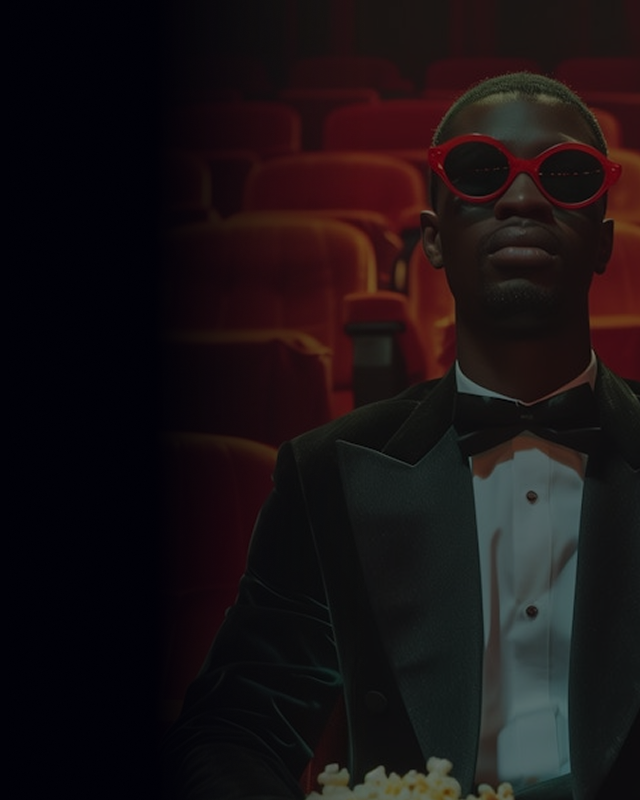
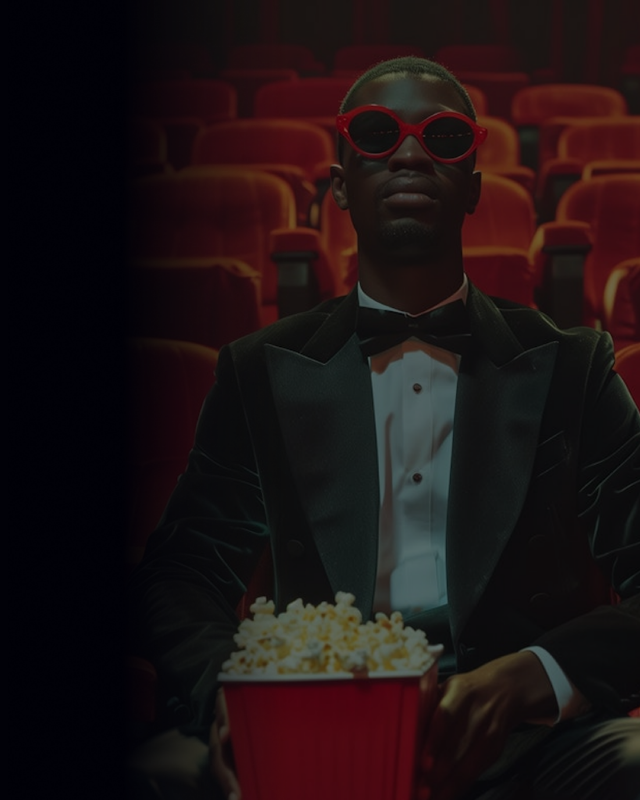
Before and after one commit to Miguel-Leite/ticketor-cinema, a Next.js app: page /login in a window 1280 px wide. Shown: the whole page, without its empty margins (640-1280 px from the left). Built offline with nearby package versions, Linux system fonts and the light colour scheme.

Commit message:
fix: correct CSS class for background image in AuthLayout component

```diff
--- a/app/(auth)/layout.tsx
+++ b/app/(auth)/layout.tsx
@@ -7,6 +7,6 @@ export default function AuthLayout({
     <div>
       {children}
     </div>
-    <div className="bg-[url('/bg-auth.png')] bgcov w-full h-screen" />
+    <div className="bg-[url('/bg-auth.png')] bg-cover bg-no-repeat w-full h-screen" />
   </main>
 }
```
